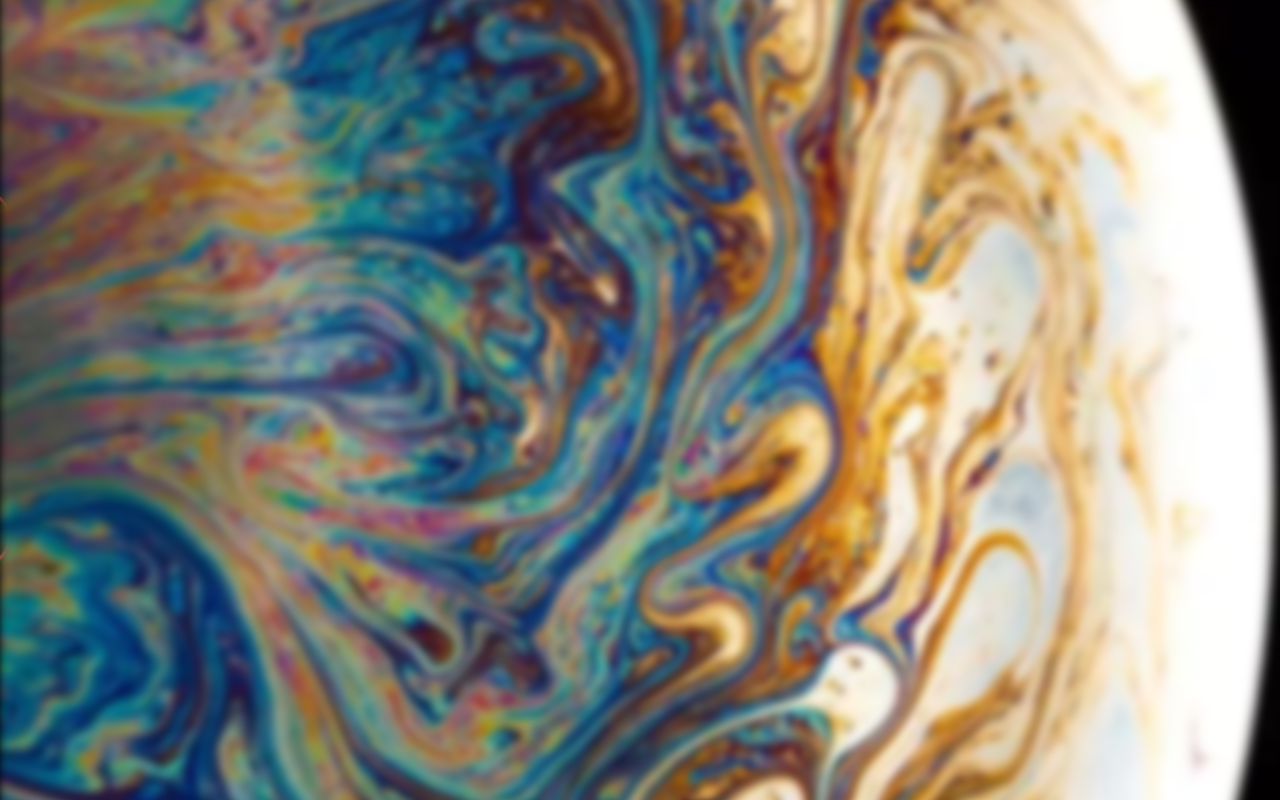
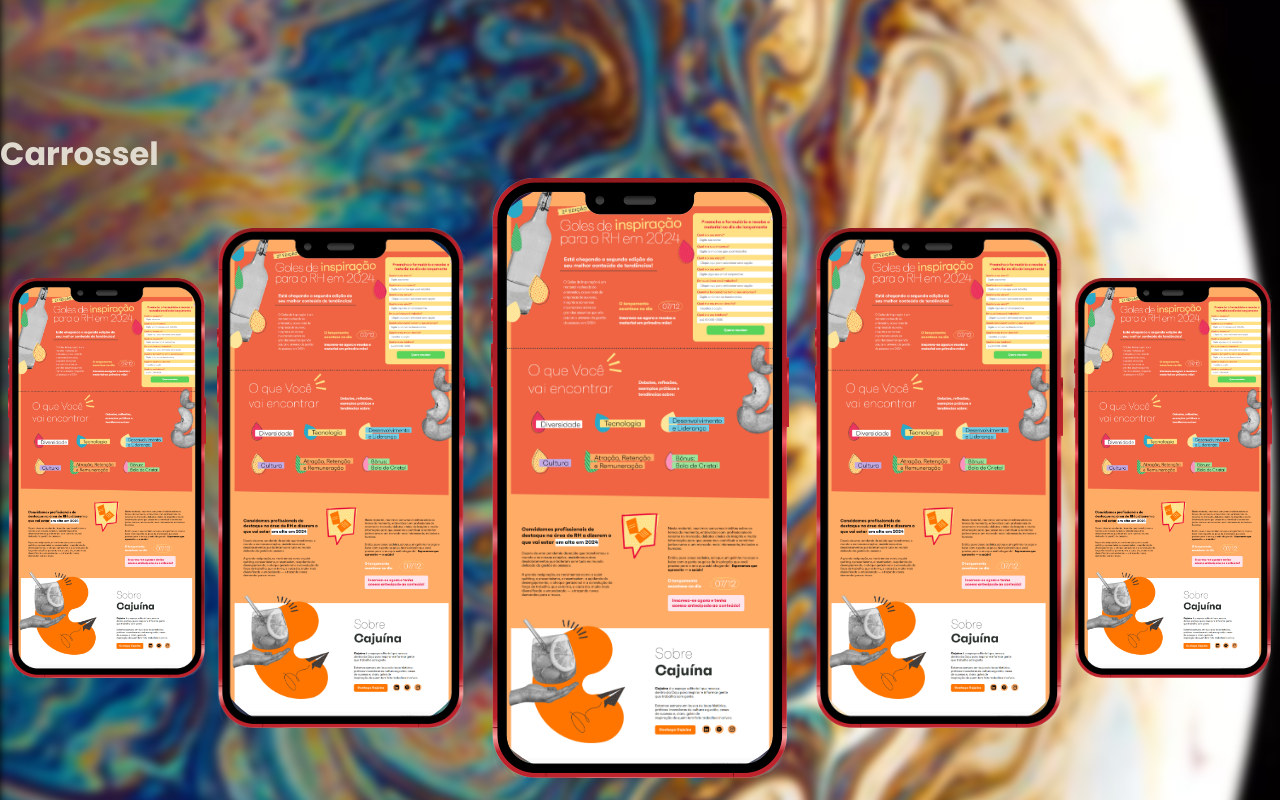
Before and after one commit to MateusDuraessantos/Portfolio, a Vue app: page / in a window 1280 px wide. Shown: the part 1320-2120 px from the top of the page. Built offline with nearby package versions, Linux system fonts and the light colour scheme.

Commit message:
carrossel

```diff
--- a/src/App.vue
+++ b/src/App.vue
@@ -67,9 +67,9 @@
             <div class="carrossel">
                 <h1>Carrossel</h1>
                 <div class="carrossel__content" >
-                    <div class="carrossel__item"  v-for="cois in 5">
-                        <h1>item</h1>
-                        <img class="carrossel__phone" src="../public/inicio/phone__iframe.png" alt="">
+                    <div :class="`carrossel__item ${image.class}`"  v-for="image in carrosselItems">
+                        <img class="carrossel__phone" src="inicio/phone__iframe.png" alt="">
+                        <img class="carrossel__imagem" :src="image.path" alt="">
                     </div>
                 </div>
 
@@ -120,6 +120,29 @@ export default {
             footerVisible: true,
             saldacao: null,
             widthSize: undefined,
+            carrosselItems: [
+                {
+                    path: '/projetos/website.jpg',
+                    class: 'carrossel__item--borders',
+                },
+                {
+                    path: '/projetos/website.jpg',
+                    class: 'carrossel__item--between',
+                },
+                {
+                    path: '/projetos/website.jpg',
+                    class: 'carrossel__item--center',
+                },
+                {
+                    path: '/projetos/website.jpg',
+                    class: 'carrossel__item--between',
+                },
+                {
+                    path: '/projetos/website.jpg',
+                    class: 'carrossel__item--borders',
+                },
+            ]
+
         }
     },
     watch: {
@@ -552,34 +575,63 @@ img {
 <style scoped>
 
 .carrossel {
+    position: relative;
     display: flex;
+    flex-direction: column;
     justify-content: center;
     margin: 500px 0;
+    z-index: 2;
 }
-
-.carrossel__phone {
-    width: 400px;
-}
-
 
 .carrossel__content {
     display: flex;
+    width: 100vw;
     justify-content: space-between;
+    align-items: center
+}
+
+.carrossel__item {
+    position: relative;
+    width: 400px;
+    height: 600px;
+    overflow: hidden;
 }
 
 
 
+.carrossel__phone, .carrossel__imagem {
+    position: absolute;
+    width: 100%;
+    height: 100%;
+    object-fit: contain;
+}
 
+.carrossel__phone {
+    z-index: 2;
+}
 
+.carrossel__imagem {
+    z-index: 1;
+    border-radius: 120px;
+}
 
+.carrossel__item--between {
+    width: 300px;
+    height: 500px;
+}
 
+.carrossel__item--borders {
+    width: 250px;
+    height: 400px;
+}
 
+.carrossel__item--between .carrossel__imagem {
+    border-radius: 80px;
+}
 
-
-
-
-
-
+.carrossel__item--borders .carrossel__imagem {
+    border-radius: 60px;
+}
 
 
 
--- a/src/components/Sobre.vue
+++ b/src/components/Sobre.vue
@@ -28,8 +28,6 @@
                         desenvolvimento Full Stack, com foco no backend, para me tornar um profissional mais versátil e
                         completo no campo do desenvolvimento web.
                     </p>
-                    <img class="sobre__mateus" src="mateus.jpg" alt="Mateus Durães dos Santos" width="200" height="200"
-                        loading="lazy">
                 </div>
                 <div style="display: flex; justify-content: center;">
                     <h3>Conhecimentos:</h3>
@@ -187,12 +185,6 @@ export default {
     color: black;
 }
 
-.sobre__mateus {
-    height: 200px;
-    width: 200px;
-    border-radius: 50%;
-}
-
 .sobre__redes {
     display: flex;
     flex-direction: column;
@@ -299,12 +291,6 @@ export default {
         padding: 10px 0;
     }
 
-    .sobre__mateus {
-        width: 140px;
-        height: 140px;
-    }
-
-
 }
 
 </style>
```
Also changed, not shown: public/inicio/phone__iframe.png, public/projetos/website.jpg (added).
